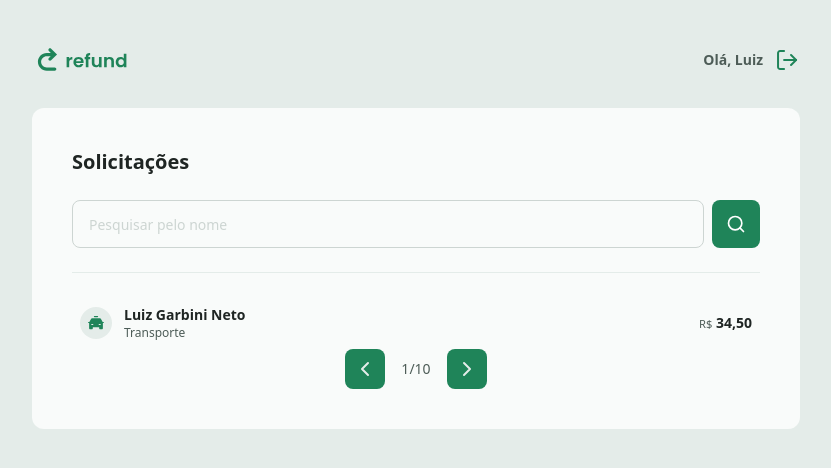
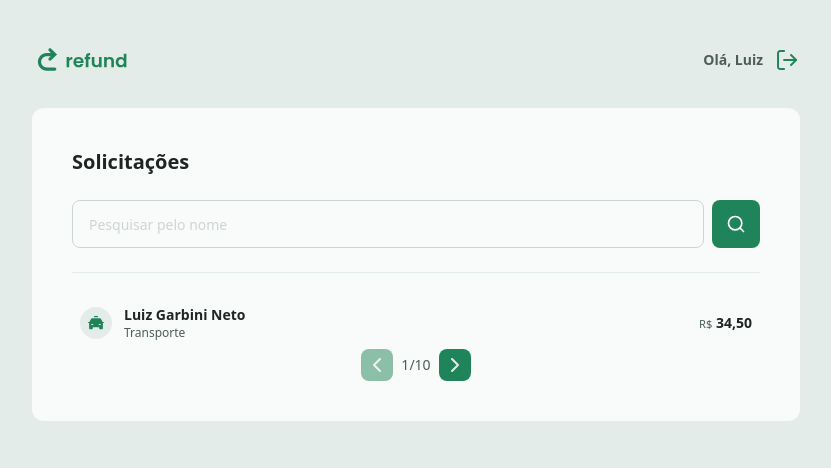
Before and after one commit to LuizGarbini/refund-rocketseat, a React (Vite) app: page / in a window 1280 px wide. Shown: the top 468 px of the page, without its empty margins (224-1055 px from the left). Built offline with nearby package versions, Linux system fonts and the light colour scheme.

Commit message:
handlePagination

```diff
--- a/src/components/Button.tsx
+++ b/src/components/Button.tsx
@@ -8,7 +8,7 @@
 	button: {
 		base: "h-12",
 		icon: "h-12 w-12",
-		iconSmall: "h-10 w-10",
+		iconSmall: "h-8 w-8",
 	},
 };
 
@@ -23,8 +23,9 @@
 	return (
 		<button
 			className={ClassMerge([
-				"flex items-center justify-center bg-green-100 rounded-lg text-white cursor-pointer hover:bg-green-200 transition ease-linear disabled:opacity-50 disabled:cursor-progress h-12",
+				"flex items-center justify-center bg-green-100 rounded-lg text-white cursor-pointer hover:bg-green-200 transition ease-linear disabled:opacity-50 h-12",
 				variants.button[variant],
+				isLoading && "cursor-progress",
 				className,
 			])}
 			type={type}
--- a/src/components/Pagionation.tsx
+++ b/src/components/Pagionation.tsx
@@ -6,12 +6,14 @@
 type Props = {
 	current: number;
 	total: number;
+	onNext: () => void;
+	onPrevious: () => void;
 };
 
-export function Pagination({ current, total }: Props) {
+export function Pagination({ current, total, onNext, onPrevious }: Props) {
 	return (
-		<div className="flex flex-1 justify-center items-center gap-4">
-			<Button variant="iconSmall">
+		<div className="flex flex-1 justify-center items-center gap-2">
+			<Button variant="iconSmall" onClick={onPrevious} disabled={current === 1}>
 				<img src={leftSvg} alt="Ícone de voltar" />
 			</Button>
 
@@ -19,7 +21,7 @@
 				{current}/{total}
 			</span>
 
-			<Button variant="iconSmall">
+			<Button variant="iconSmall" onClick={onNext} disabled={current === total}>
 				<img src={rightSvg} alt="Ícone de avançar" />
 			</Button>
 		</div>
--- a/src/pages/Dashboard.tsx
+++ b/src/pages/Dashboard.tsx
@@ -19,11 +19,27 @@
 
 export function Dashboard() {
 	const [name, setName] = useState("");
+	const [page, setPage] = useState(1);
+	const [totalOfPage, setTotalOfPage] = useState(10);
 
 	function fetchRefunds(e: React.FormEvent) {
 		e.preventDefault();
 
 		console.log(name);
+	}
+
+	function handlePagination(action: "next" | "previous") {
+		setPage((prevPage) => {
+			if (action === "next" && prevPage < totalOfPage) {
+				return prevPage + 1;
+			}
+
+			if (action === "previous" && prevPage > 1) {
+				return prevPage - 1;
+			}
+
+			return prevPage;
+		});
 	}
 
 	return (
@@ -48,7 +64,12 @@
 				<RefundItem data={REFUND_EXAMPLE} />
 			</div>
 
-			<Pagination current={1} total={10} />
+			<Pagination
+				current={page}
+				total={totalOfPage}
+				onNext={() => handlePagination("next")}
+				onPrevious={() => handlePagination("previous")}
+			/>
 		</div>
 	);
 }
```
